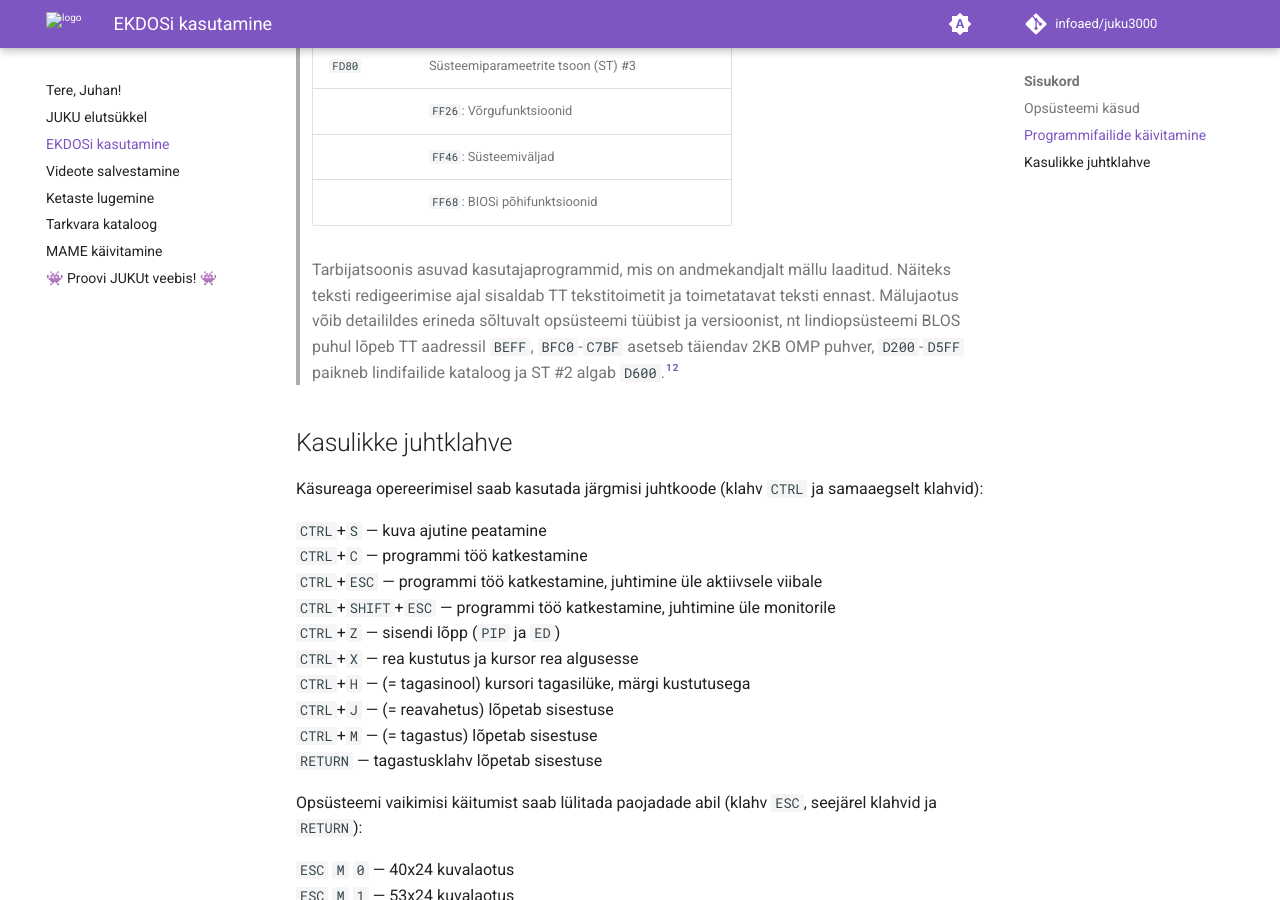
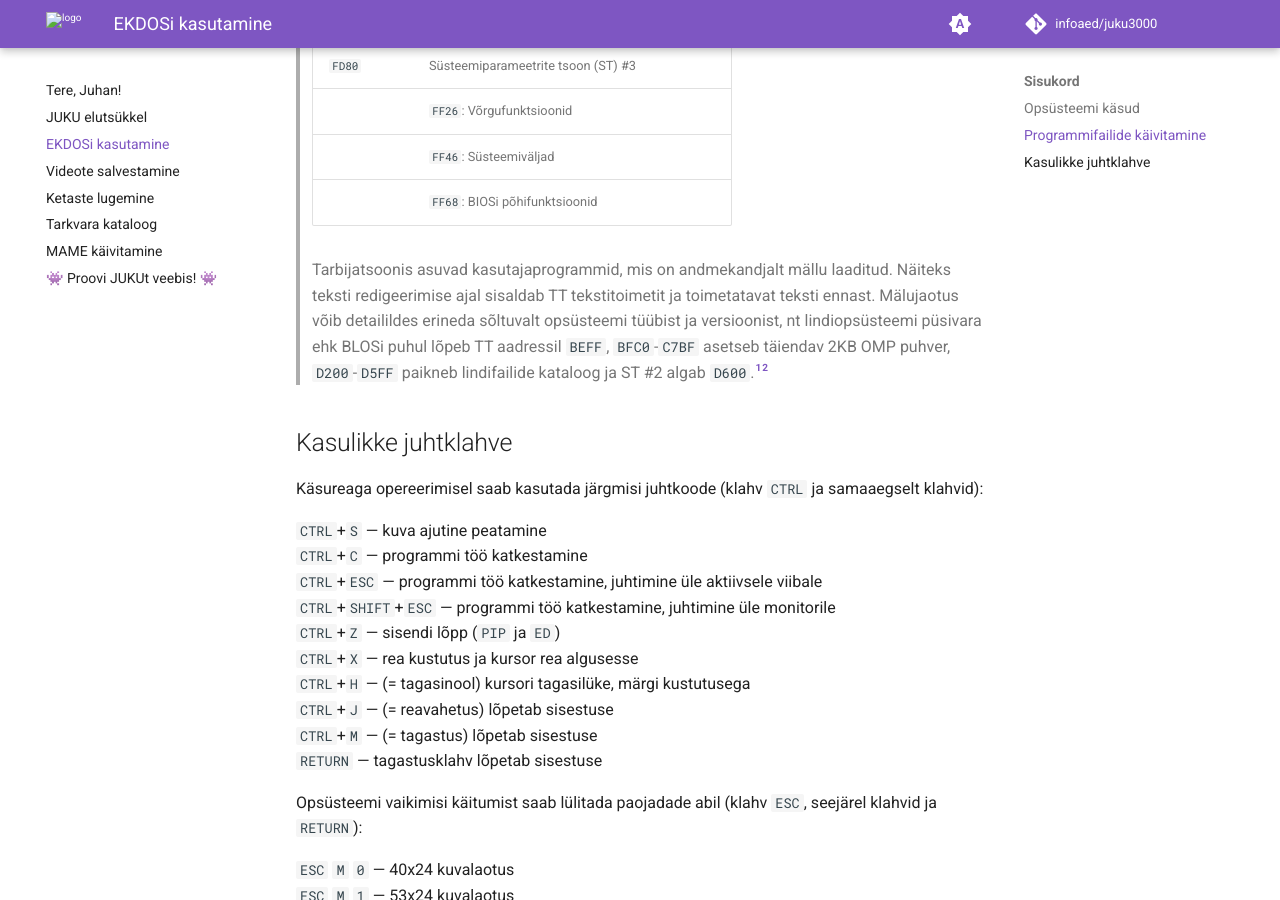
Before and after one commit to infoaed/juku3000, an MkDocs documentation site: the page built from docs/juku-käsud.md, in a window 1280 px wide and 900 px high, scrolled down 4609 px. Built offline with MkDocs 1.6.1 and Material for MkDocs 9.7.7, drawn with Linux system fonts in a browser that asks for light colours; comment, search, counter and statistics services are not loaded.

Commit message:
Update juku-käsud.md

```diff
--- a/docs/juku-käsud.md
+++ b/docs/juku-käsud.md
@@ -135,7 +135,7 @@
 >        | `FF46`: Süsteemiväljad
 >        | `FF68`: BIOSi põhifunktsioonid
 >
-> Tarbijatsoonis asuvad kasutajaprogrammid, mis on andmekandjalt mäl­lu laaditud. Näiteks teksti redigeerimise ajal sisaldab TT tekstitoimetit ja toimetatavat teksti ennast. Mälujaotus võib detailildes erineda sõltuvalt opsüsteemi tüübist ja versioonist, nt lindiopsüsteemi BLOS puhul lõpeb TT aadressil `BEFF`, `BFC0`-`C7BF` asetseb täiendav 2KB OMP puhver, `D200`-`D5FF` paikneb lindifailide kataloog ja ST #2 algab `D600`.[^1][^2]
+> Tarbijatsoonis asuvad kasutajaprogrammid, mis on andmekandjalt mäl­lu laaditud. Näiteks teksti redigeerimise ajal sisaldab TT tekstitoimetit ja toimetatavat teksti ennast. Mälujaotus võib detailildes erineda sõltuvalt opsüsteemi tüübist ja versioonist, nt lindiopsüsteemi püsivara ehk BLOSi puhul lõpeb TT aadressil `BEFF`, `BFC0`-`C7BF` asetseb täiendav 2KB OMP puhver, `D200`-`D5FF` paikneb lindifailide kataloog ja ST #2 algab `D600`.[^1][^2]
 
 ## Kasulikke juhtklahve
 
```
